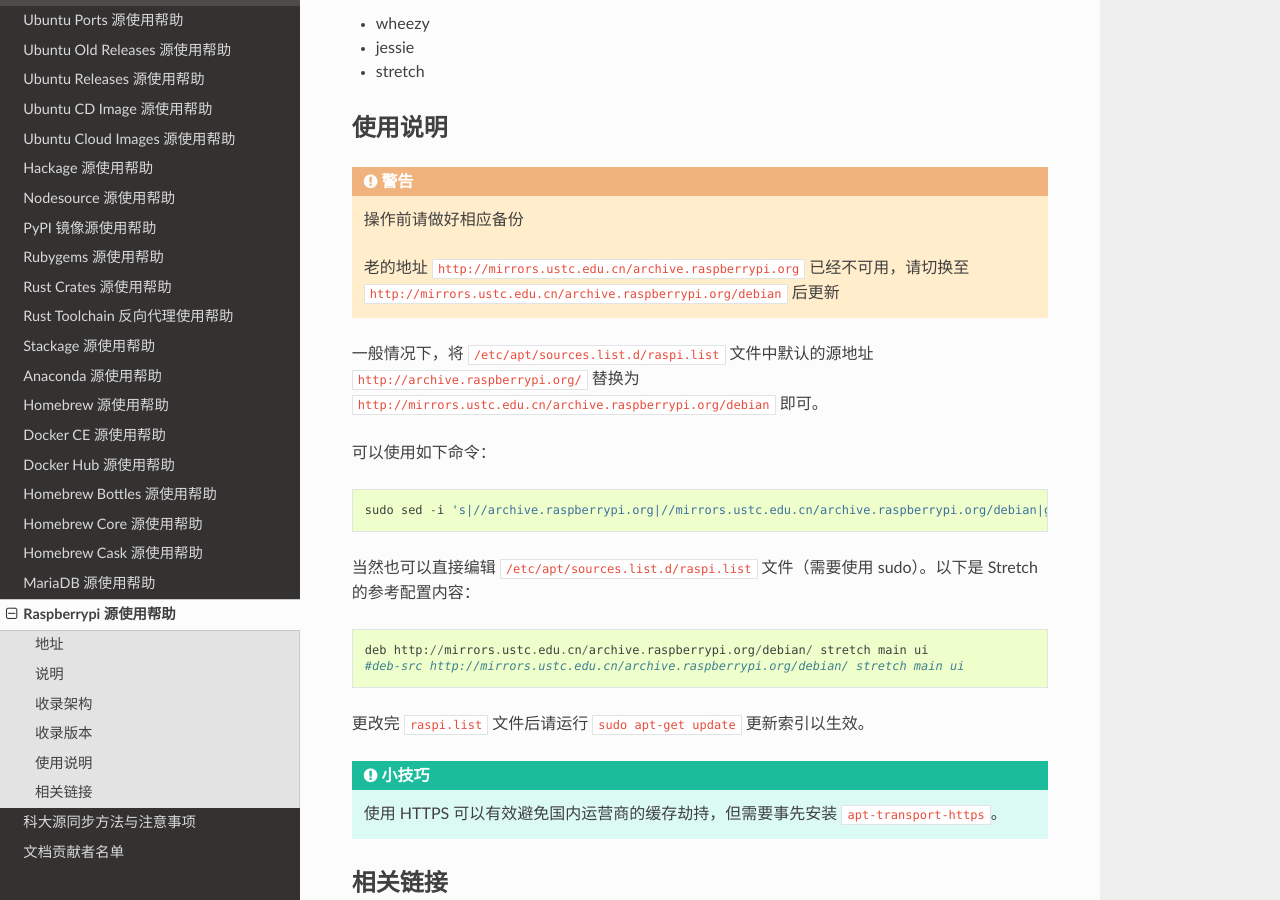
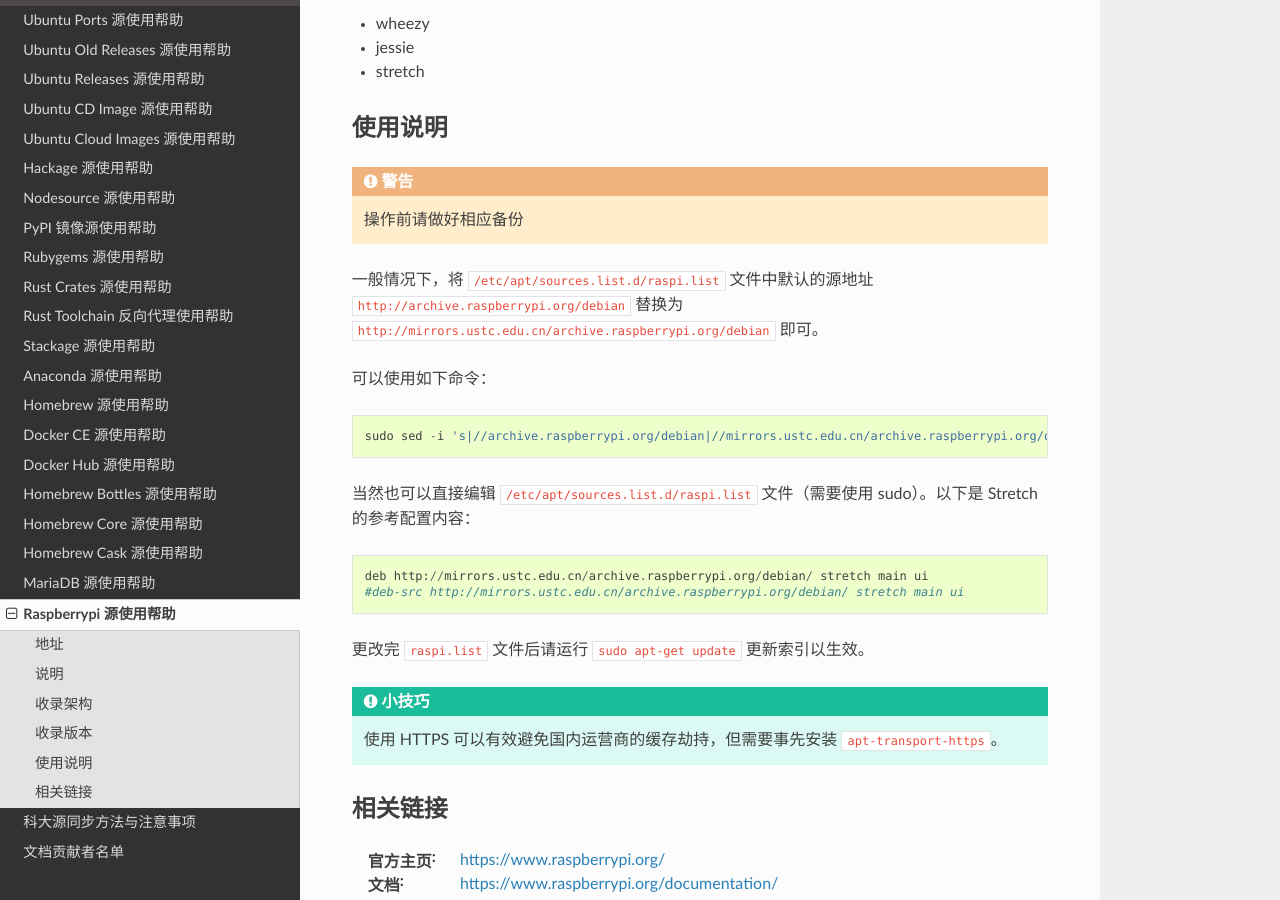
Before and after one commit to ustclug/mirrorhelp, a Sphinx documentation site: the page built from source/archive.raspberrypi.org.rst, in a window 1280 px wide and 900 px high, scrolled down 681 px. Built offline with Sphinx 7.4.7 and the Read the Docs theme 2.0.0, drawn with Linux system fonts in a browser that asks for light colours; pages that are not in the unit, such as notebooks, are missing from menus.

Commit message:
修改源网址匹配为全匹配
修改源网址匹配为全匹配，防止出现替换错误

```diff
--- a/source/archive.raspberrypi.org.rst
+++ b/source/archive.raspberrypi.org.rst
@@ -35,16 +35,14 @@
 .. warning::
     操作前请做好相应备份
 
-    老的地址 ``http://mirrors.ustc.edu.cn/archive.raspberrypi.org`` 已经不可用，请切换至     ``http://mirrors.ustc.edu.cn/archive.raspberrypi.org/debian`` 后更新
-
-一般情况下，将 :file:`/etc/apt/sources.list.d/raspi.list` 文件中默认的源地址 ``http://archive.raspberrypi.org/``
+一般情况下，将 :file:`/etc/apt/sources.list.d/raspi.list` 文件中默认的源地址 ``http://archive.raspberrypi.org/debian``
 替换为 ``http://mirrors.ustc.edu.cn/archive.raspberrypi.org/debian`` 即可。
 
 可以使用如下命令：
 
 ::
 
-  sudo sed -i 's|//archive.raspberrypi.org|//mirrors.ustc.edu.cn/archive.raspberrypi.org/debian|g' /etc/apt/sources.list.d/raspi.list
+  sudo sed -i 's|//archive.raspberrypi.org/debian|//mirrors.ustc.edu.cn/archive.raspberrypi.org/debian|g' /etc/apt/sources.list.d/raspi.list
 
 当然也可以直接编辑 :file:`/etc/apt/sources.list.d/raspi.list` 文件（需要使用 sudo）。以下是 Stretch 的参考配置内容：
 
```
